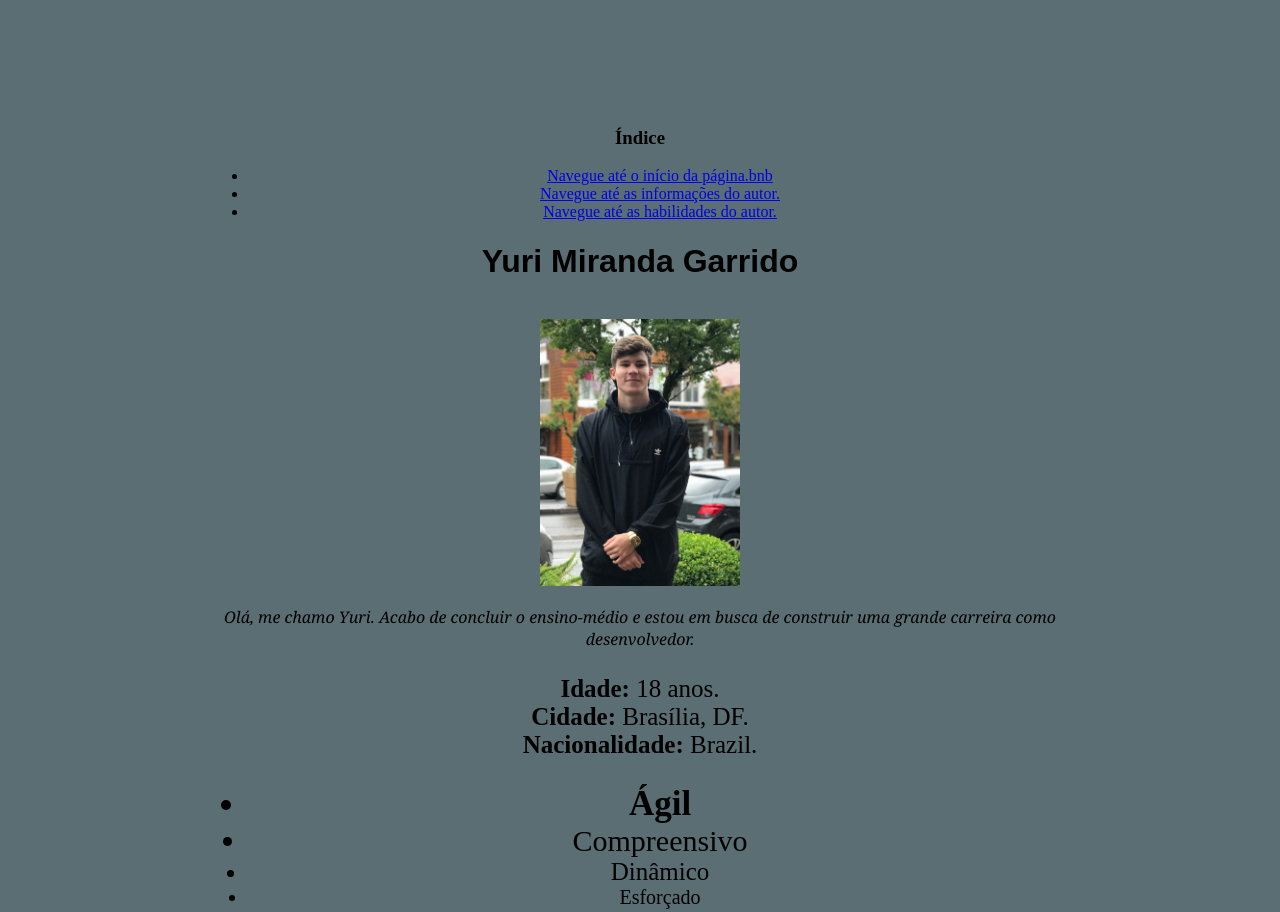
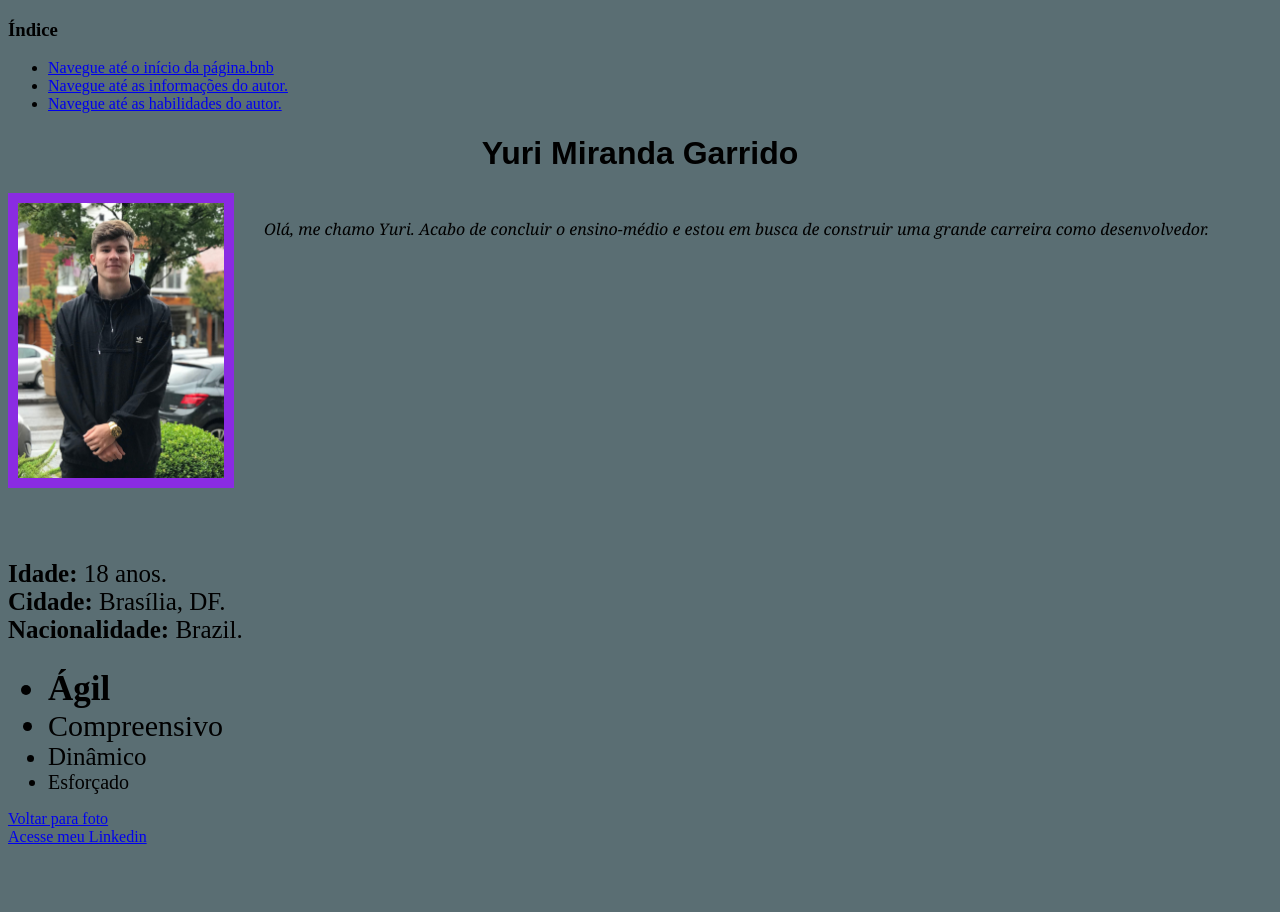
Before and after one commit to yurigarrido/yurigarrido.github.io, a plain HTML site: page index.html in a window 1280 px wide. Shown: the top 912 px of the page. After the commit the page ends 862 px from the top, so only its background shows below. Drawn offline with Linux system fonts and the light colour scheme.

Commit message:
adiciona arquivo css

```diff
--- a/index.html
+++ b/index.html
@@ -3,35 +3,7 @@
 <head>
   <meta charset="UTF-8">
   <title>Portifólio do Yuri</title>
-  <style>
-    body{
-      background-color: #5A6E73;
-      text-align: center;
-      padding: 100px 200px;
-      ;
-    }
-    #começoDaPag{
-      font-family: sans-serif, Impact, Haettenschweiler, 'Arial Narrow Bold', sans-serif
-    }
-    .sobreOAutor{
-      font-family: Georgia, 'Times New Roman', Times, serif;
-    }
-    .p{
-      font-size: 25px;
-    }
-    .Agil{
-      font-size: 35px;
-    }
-    .Comp{
-      font-size: 30px;
-    }
-    .Dinamic{
-      font-size: 25px;
-    }
-    .Esforc{
-      font-size: 20px;
-    }
-  </style>
+  <link rel="stylesheet" href="style.css">
 </head>
 <body>
 <h3>Índice</h3>
@@ -46,14 +18,14 @@
     <a href="#Habilidades">Navegue até as habilidades do autor.</a>
   </li>
 </ul>
+<div id="divGeral">
   <h1 id="começoDaPag"> Yuri Miranda Garrido </h1>
-  <br>
-    <img id="Eu" src="/imagens/yuri.jpg" alt="Foto do Yuri" width="200px">
-  <br>
-<p>
-  <p class="sobreOAutor">
-   <em> Olá, me chamo Yuri. Acabo de concluir o ensino-médio e estou em busca de construir uma grande carreira como desenvolvedor.</em>
-  </p>
+  <div id="imageContainer">
+    <img id="minhaFoto" src="/yurigarrido.github.io/imagens/yuri.jpg" alt="Foto do Yuri" width="206px" >
+    <p class="sobreOAutor">
+      <em> Olá, me chamo Yuri. Acabo de concluir o ensino-médio e estou em busca de construir uma grande carreira como desenvolvedor.</em>
+    </div>
+</div>
  <p class="p">
     <strong>Idade:</strong>  18 anos.
     <br>
--- /dev/null
+++ b/style.css
@@ -0,0 +1,47 @@
+body{
+  background-color: #5A6E73;
+
+
+}
+#começoDaPag{
+  font-family: sans-serif, Impact, Haettenschweiler, 'Arial Narrow Bold', sans-serif;
+  text-align: center;
+}
+.sobreOAutor{
+  font-family: Georgia, 'Times New Roman', Times, serif;;
+  display: inline;
+  position: absolute;
+  margin-top: 25px;
+  margin-left: 30px;
+}
+.p{
+  font-size: 25px;
+}
+.Agil{
+  font-size: 35px;
+}
+.Comp{
+  font-size: 30px;
+}
+.Dinamic{
+  font-size: 25px;
+}
+.Esforc{
+  font-size: 20px;
+}
+#imageContainer{
+  height: 300px;
+}
+#divGeral{
+  height: 400px;
+  position: relative;
+}
+
+#eu{
+  float: left;
+}
+#minhaFoto{
+  float: left;
+  padding: 10px;
+  background-color: blueviolet;
+}
```
